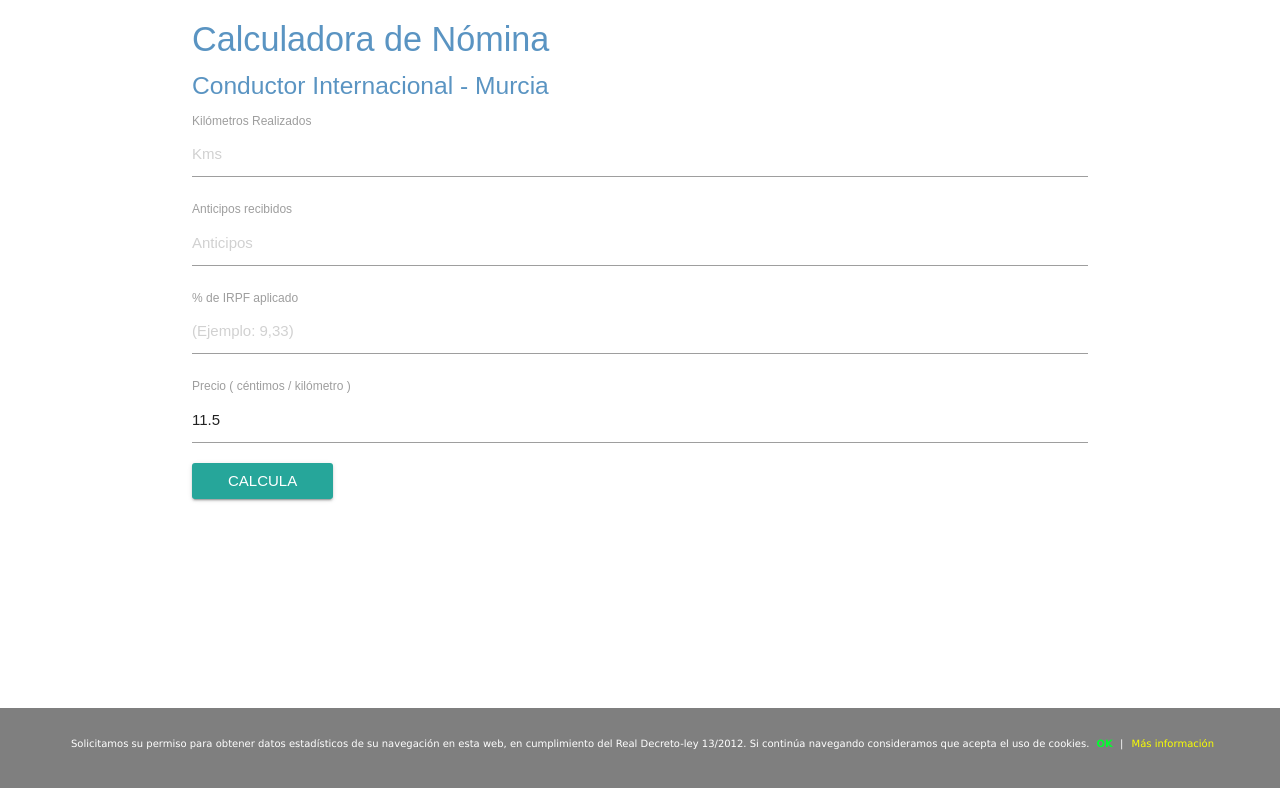
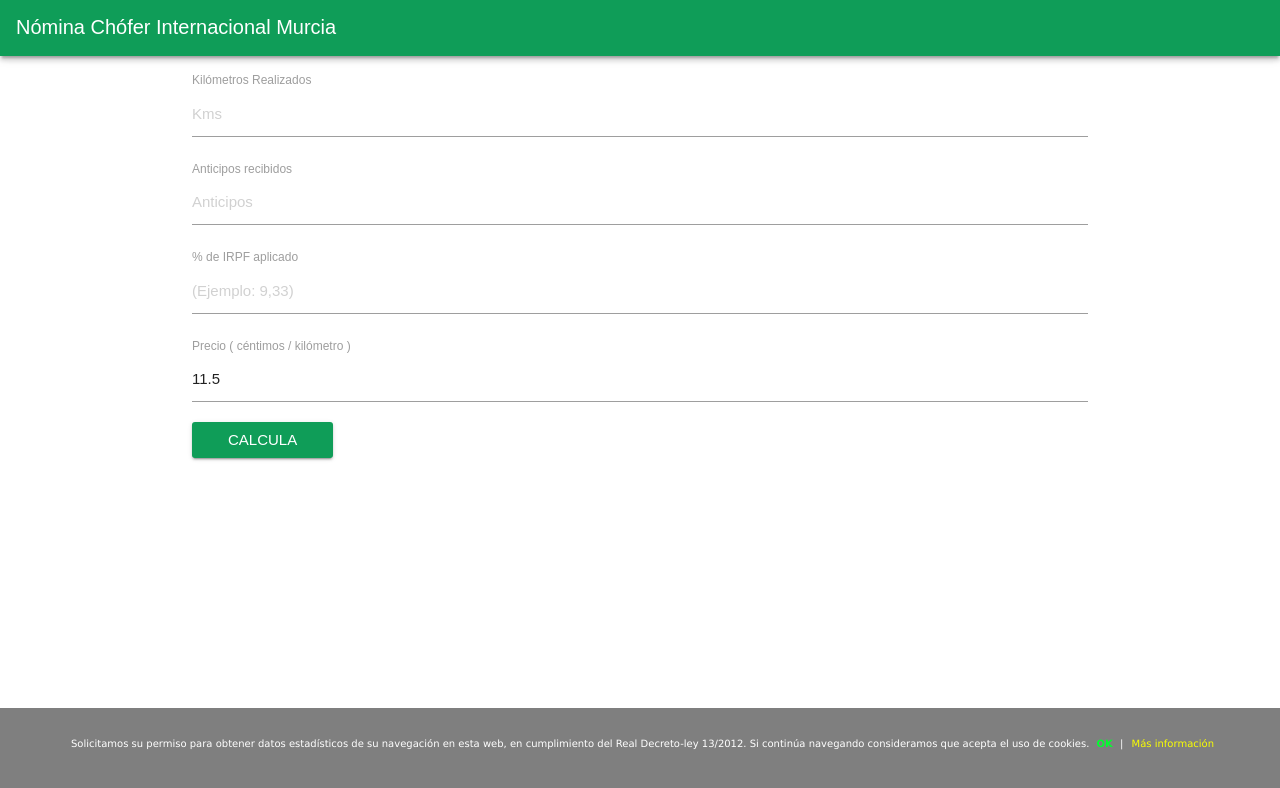
Before and after one commit to matsyendra/nomina-web, a plain HTML site: page public/index.html in a window 1280 px wide. Drawn offline with nearby package versions, Linux system fonts and the light colour scheme.

Commit message:
cambiando tema y ordenando código

```diff
--- /dev/null
+++ b/public/estilos.css
@@ -0,0 +1,51 @@
+td.dato {text-align: right;}
+
+.margen68 {padding-top: 68px;}
+.color-verde {background: #0f9d58}
+
+.header {
+    width: 100%;
+    height: 56px;
+    color: #FFF;
+    background: #0f9d58;
+    position: fixed;
+    font-size: 20px;
+    box-shadow: 0 4px 5px 0 rgba(0, 0, 0, 0.14), 0 2px 9px 1px rgba(0, 0, 0, 0.12), 0 4px 2px -2px rgba(0, 0, 0, 0.2);
+    padding: 16px 16px 0 16px;
+    will-change: transform;
+    display: -webkit-box;
+    display: -webkit-flex;
+    display: -ms-flexbox;
+    display: flex;
+    -webkit-box-orient: horizontal;
+    -webkit-box-direction: normal;
+    -webkit-flex-direction: row;
+        -ms-flex-direction: row;
+            flex-direction: row;
+    -webkit-flex-wrap: nowrap;
+        -ms-flex-wrap: nowrap;
+            flex-wrap: nowrap;
+    -webkit-box-pack: start;
+    -webkit-justify-content: flex-start;
+        -ms-flex-pack: start;
+            justify-content: flex-start;
+    -webkit-box-align: stretch;
+    -webkit-align-items: stretch;
+        -ms-flex-align: stretch;
+            align-items: stretch;
+    -webkit-align-content: center;
+        -ms-flex-line-pack: center;
+            align-content: center;
+    -webkit-transition: -webkit-transform 0.233s cubic-bezier(0, 0, 0.21, 1) 0.1s;
+    transition: -webkit-transform 0.233s cubic-bezier(0, 0, 0.21, 1) 0.1s;
+    transition: transform 0.233s cubic-bezier(0, 0, 0.21, 1) 0.1s;
+    transition: transform 0.233s cubic-bezier(0, 0, 0.21, 1) 0.1s, -webkit-transform 0.233s cubic-bezier(0, 0, 0.21, 1) 0.1s;
+    z-index: 1000; }
+    .header__title {
+        font-weight: 400;
+        font-size: 20px;
+        margin: 0;
+        -webkit-box-flex: 1;
+        -webkit-flex: 1;
+            -ms-flex: 1;
+                flex: 1; }
--- a/public/index.html
+++ b/public/index.html
@@ -26,20 +26,16 @@
     <!--Let browser know website is optimized for mobile-->
     <meta name="viewport" content="width=device-width, initial-scale=1.0" />
     <link href="cookies.css" rel="stylesheet" type="text/css">
+    <link href="estilos.css" rel="stylesheet" type="text/css">
     <title>Nómina Conductores - 2017</title>
 </head>
 
 <body style="font-family: 'Mukta', sans-serif; font-size: 15px;">
-    <style>
-        td.dato {
-            text-align: right;
-        }
-    </style>
-    <div class="container">
-        <div style="color: rgba(38, 114, 175, 0.76);">
-            <h4 style="margin-top: 0.6em;">Calculadora de Nómina</h4>
-            <h5>Conductor Internacional - Murcia</h5>
-        </div>
+
+    <header class="header">
+        <h1 class="header__title">Nómina Chófer Internacional Murcia</h1>
+    </header>
+    <div class="container margen68">
         <form id="formulario">
             <div class="form-group">
                 <label for="kms">Kilómetros Realizados</label>
@@ -57,7 +53,7 @@
                 <label for="precioKmPactado">Precio ( céntimos / kilómetro )</label>
                 <input type="number" class="form-control" id="precioKmPactado_ht" placeholder="(Ejemplo: 11,5)" name="precioKmPactado">
             </div>
-            <input type="button" onclick="calcula()" class="waves-effect waves-light btn" value="Calcula">
+            <input type="button" onclick="calcula()" class="waves-effect waves-light btn color-verde" value="Calcula">
         </form>
         <div class="table-responsive">
             <table class="striped" id="tabla" style="display:none">
@@ -140,7 +136,7 @@
                     </tr>
                     <tr>
                         <td>
-                            <input type="button" onclick="recargar()" class="btn btn-default" value="Nueva operación">
+                            <input type="button" onclick="recargar()" class="btn btn-default color-verde" value="Nueva operación">
                         </td>
                     </tr>
                 </tbody>
@@ -155,7 +151,9 @@
         <div class="inner">
             Solicitamos su permiso para obtener datos estad&iacute;sticos de su navegaci&oacute;n en esta web, en cumplimiento del Real
             Decreto-ley 13/2012. Si contin&uacute;a navegando consideramos que acepta el uso de cookies.
-            <a href="javascript:void(0);" class="ok" onclick="PonerCookie();"><b>OK</b></a> |
+            <a href="javascript:void(0);" class="ok" onclick="PonerCookie();">
+                <b>OK</b>
+            </a> |
             <a href="./politica-de-cookies.html" target="_self" class="info">M&aacute;s informaci&oacute;n</a>
         </div>
     </div>
```
Also changed, not shown: public/manifest.json.
